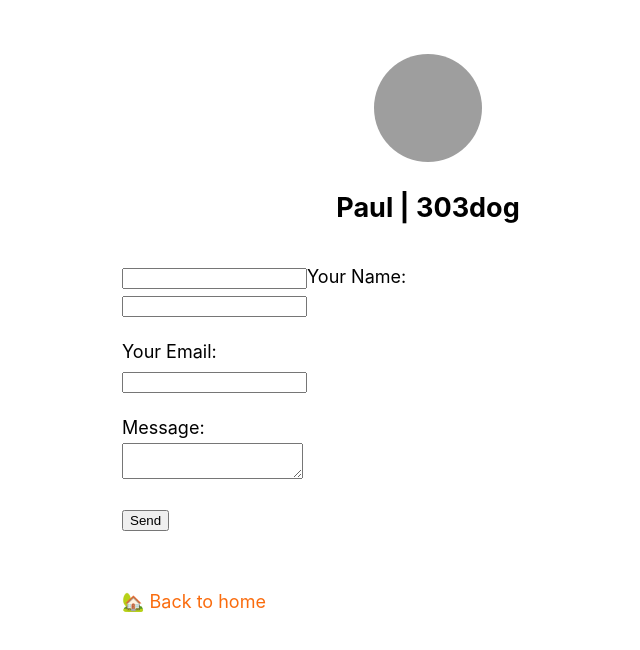
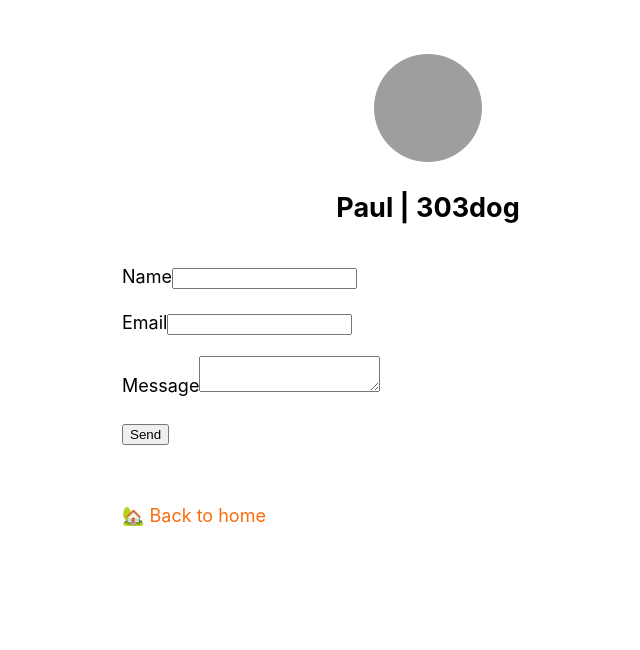
Before and after one commit to 303dog/next-learn-starter, a Next.js app: page /contact in a window 1280 px wide. Shown: the top 650 px of the page, without its empty margins (212-852 px from the left). Built offline with nearby package versions, Linux system fonts and the light colour scheme; grey boxes are pictures that could not be loaded.

Commit message:
test form render

```diff
--- a/components/ContactForm.js
+++ b/components/ContactForm.js
@@ -1,32 +1,21 @@
-
-
-
 export default function ContactForm() {
   return (
-      <form name="contact" action='/success' method="POST" data-netlify='true'>
-        <input type="hidden" name="form-name" value="contact" />
+    <form name='contact' method='POST' data-netlify='true'>
       <p>
-  <input type="text" name="firstname" id="firstname" />
-          <label htmlFor="yourname">
-            Your Name:
-          </label> <br />
-          <input type="text" name="name" id="yourname" />
+        <label for='name'>Name</label>
+        <input type='text' id='name' name='name' />
       </p>
       <p>
-          <label htmlFor="youremail">
-            Your Email:
-          </label> <br />
-          <input type="email" name="email" id="youremail" />
+        <label for='email'>Email</label>
+        <input type='text' id='email' name='email' />
       </p>
       <p>
-          <label htmlFor="yourmessage">
-            Message:
-          </label> <br />
-          <textarea name="message" id="yourmessage"></textarea>
+        <label for='message'>Message</label>
+        <textarea id='message' name='message'></textarea>
       </p>
       <p>
-          <button type="submit">Send</button>
+        <button type='submit'>Send</button>
       </p>
     </form>
-    )
+  );
 }
```
Lines whose indentation alone changed are shown as unchanged.
